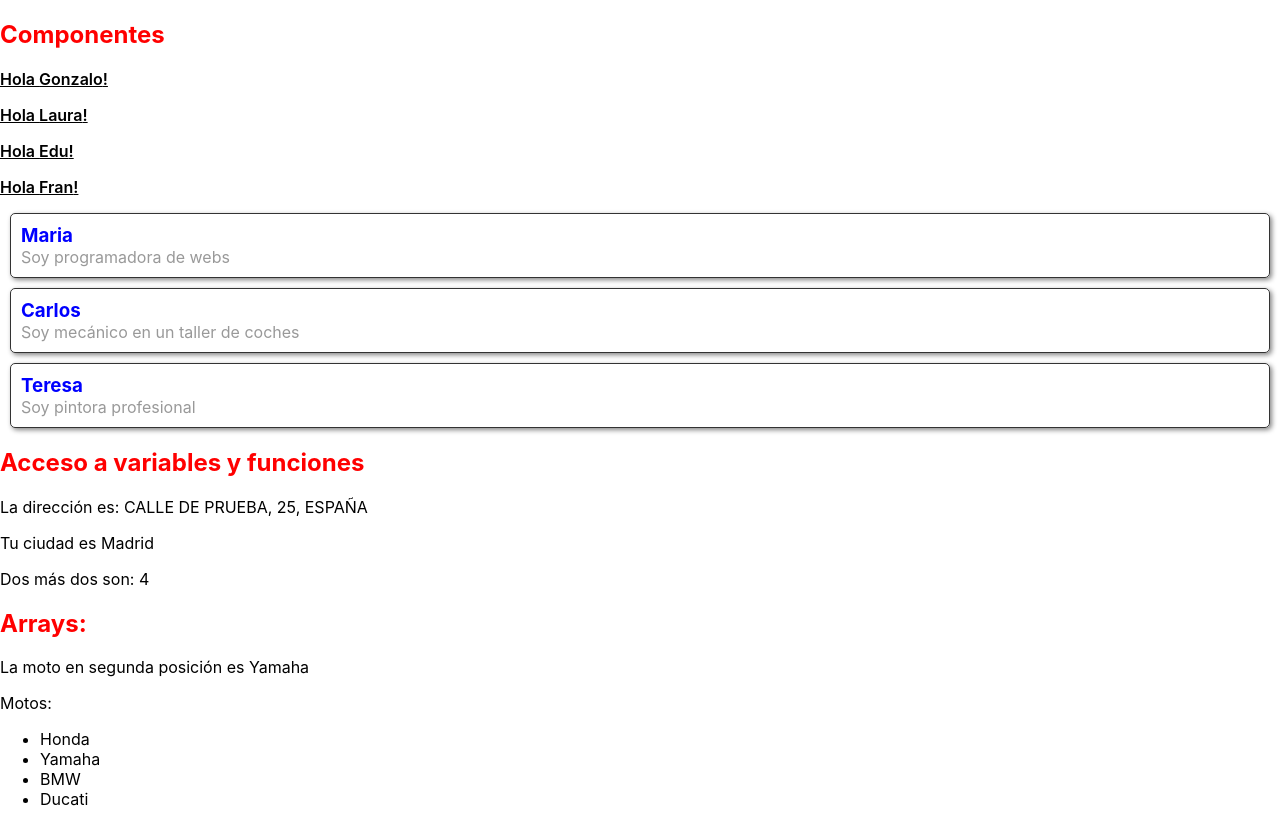
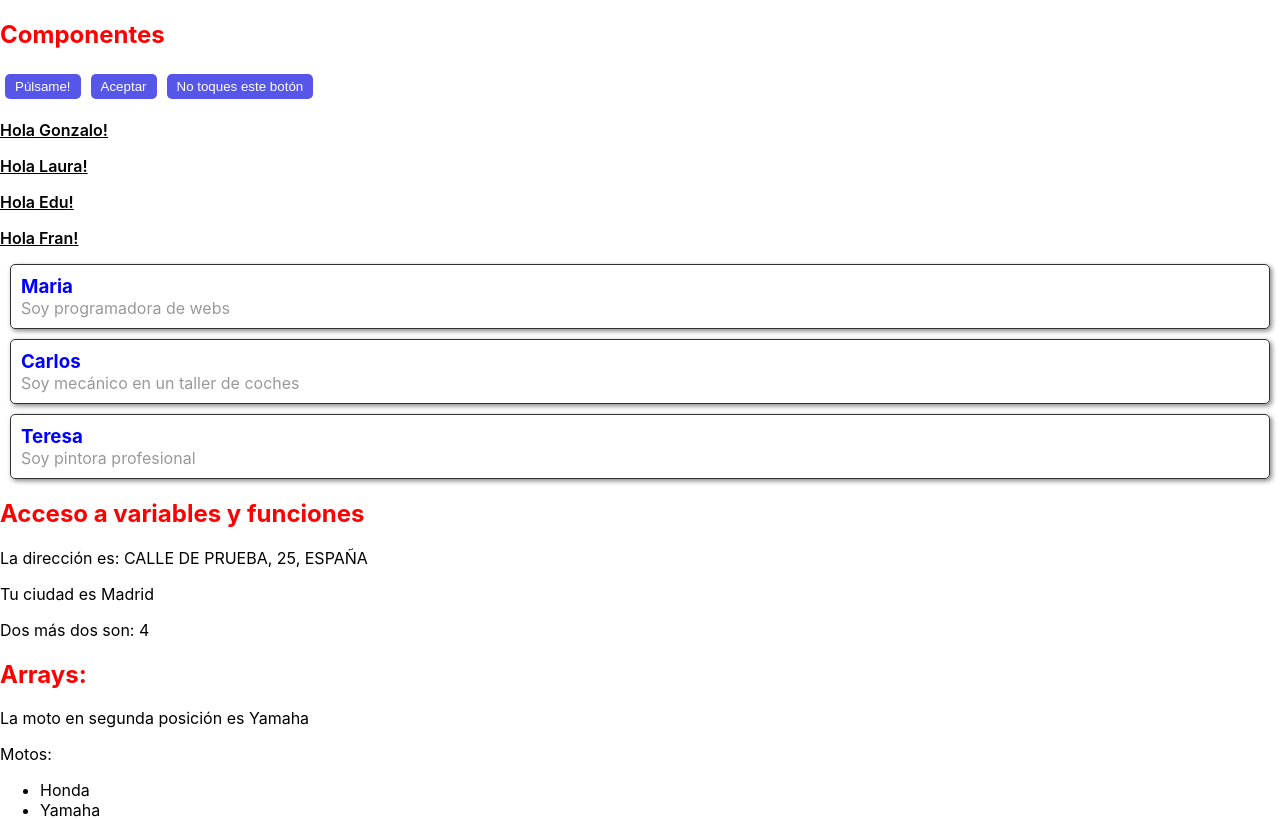
Before and after one commit to The-Valley-School/react-s2-components-jsx, a React (Create React App) app: page / in a window 1280 px wide. Shown: the top 819 px of the page. Built offline with nearby package versions, Linux system fonts and the light colour scheme.

Commit message:
Added button and props with functions

```diff
--- a/src/App.js
+++ b/src/App.js
@@ -1,10 +1,25 @@
 import './App.css';
 import ArraysComponent from './components/ArraysComponent/ArraysComponent';
+import CustomButton from './components/CustomButton/CustomButton';
 import Greeting from './components/Greeting/Greeting';
 import Profile from './components/Profile/Profile';
 
 function toUpperCase(text) {
   return text.toUpperCase() + ", ESPAÑA";
+}
+
+const showMessage = () => {
+  console.log("Hola!!");
+}
+
+const showAlert = () => {
+  alert("Eyyyy!!");
+}
+
+const disturbingMessages = () => {
+  for (let i = 0; i < 5; i++) {
+    alert("Te dije que no pulsaras el botón");
+  }
 }
 
 function App() {
@@ -21,6 +36,10 @@ function App() {
   return (
     <div className="App">
       <h2>Componentes</h2>
+      <CustomButton handleClick={showMessage} text="Púlsame!"></CustomButton>
+      <CustomButton handleClick={showAlert} text="Aceptar"></CustomButton>
+      <CustomButton handleClick={disturbingMessages} text="No toques este botón"></CustomButton>
+
       <Greeting name="Gonzalo"></Greeting>
       <Greeting name="Laura"></Greeting>
       <Greeting name="Edu"></Greeting>
--- /dev/null
+++ b/src/components/CustomButton/CustomButton.css
@@ -0,0 +1,9 @@
+.custom-button {
+    margin: 5px;
+    padding: 5px 10px;
+    border: none;
+    background-color: #5656e8;
+    color: #FFF;
+    border-radius: 5px;
+    cursor: pointer;
+}
--- /dev/null
+++ b/src/components/CustomButton/CustomButton.js
@@ -0,0 +1,13 @@
+import "./CustomButton.css";
+
+
+const CustomButton = (props) => {
+    return (
+        <button onClick={props.handleClick} className="custom-button">
+            {props.text}
+        </button>
+    );
+}
+
+
+export default CustomButton;
```
